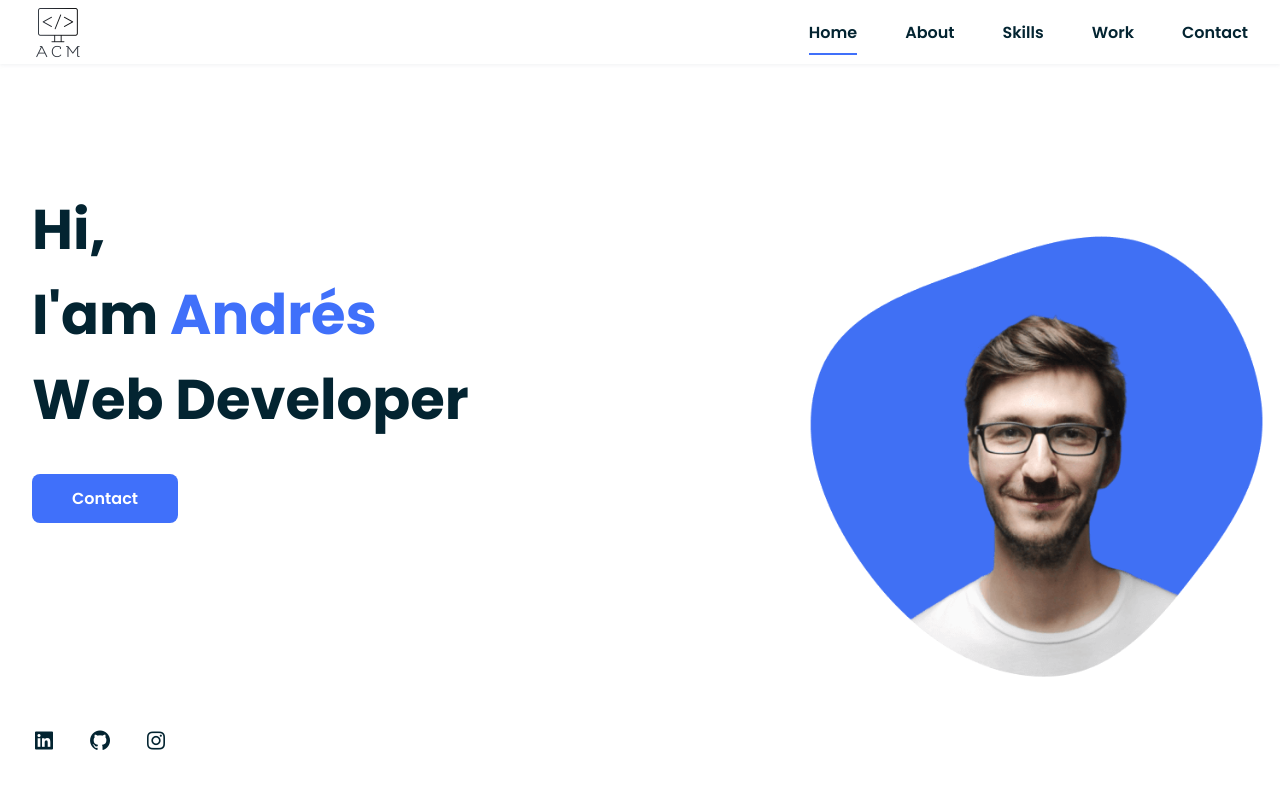
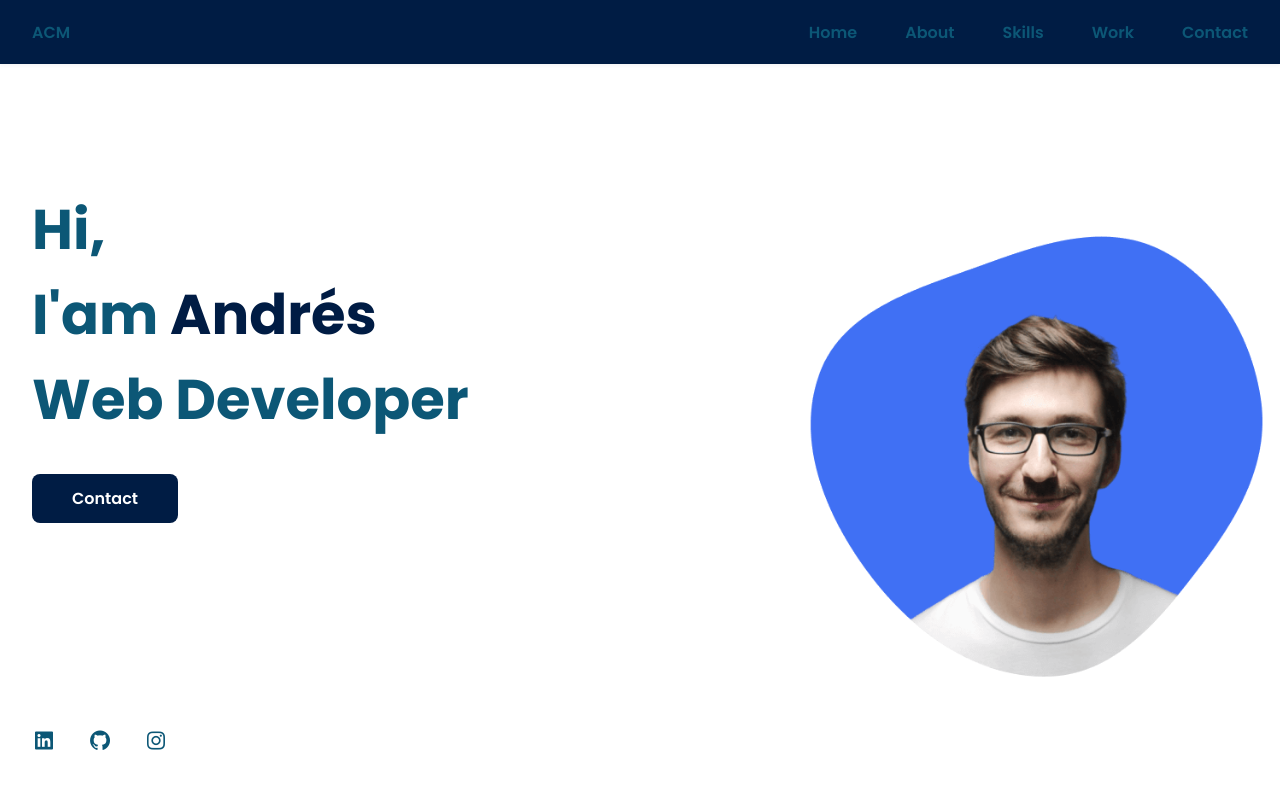
Before and after one commit to andrescastromamani/PortafolioACM, a plain HTML site: page index.html in a window 1280 px wide. Shown: the top 800 px of the page. Drawn offline with nearby package versions, Linux system fonts and the light colour scheme.

Commit message:
Actualizamos el navbar y paleta de colores

```diff
--- a/assets/css/styles.css
+++ b/assets/css/styles.css
@@ -9,8 +9,11 @@
 
 /*Colors*/
 :root{
-    --primary-color: #4070fa;
-    --secondary-color: #032431;
+    --primary-color: #001c44;
+    --secondary-color: #0C5776;
+    --third-color: #2C99AE;
+    --fourth-color: #C1FBFF;
+    --fifth-color: #F8DAD0;
 }
 
 /*Font and Tipografy*/
@@ -121,8 +124,8 @@ img{
     top: 0;
     left: 0;
     z-index: var(--z-fixed);
-    background-color: #fff;
     box-shadow: 0 1px 4px rgba(146, 161, 176, .15);
+    background-color: var(--primary-color);
 }
 
 /*Nav*/
@@ -132,6 +135,7 @@ img{
     justify-content: space-between;
     align-items: center;
     font-weight: var(--font-semi);
+
 }
 @media (max-width: 768px) {
     .nav-menu{
@@ -141,12 +145,13 @@ img{
         width: 80%;
         height: 100%;
         padding: 2rem;
-        background-color: var(--secondary-color);
+        background-color: var(--primary-color);
         transition: .5s;
     }
 }
 .nav-item{
     margin-bottom: var(--mb-4);
+    color: #fff;
 }
 .nav-link{
     position: relative;
--- a/index.html
+++ b/index.html
@@ -1,27 +1,30 @@
 <!DOCTYPE html>
 <html lang="en">
+
 <head>
     <meta charset="UTF-8">
     <meta http-equiv="X-UA-Compatible" content="IE=edge">
     <meta name="viewport" content="width=device-width, initial-scale=1.0">
+    <link rel="shortcut icon" href="assets/img/logo.png" type="image/x-icon">
     <!--Styles-->
     <link rel="stylesheet" href="assets/css/styles.css">
     <!--Box Icons-->
     <link href='https://unpkg.com/boxicons@2.0.7/css/boxicons.min.css' rel='stylesheet'>
     <title>acm</title>
 </head>
+
 <body>
     <!--Header-->
     <header class="l-header">
         <nav class="nav bd-grid">
             <div>
-                <a href="" class="nav-logo">
-                    <img src="assets/img/logoacm.png" alt="">
-                </a>
+                <a href="" class="nav-logo">ACM</a>
             </div>
             <div class="nav-menu" id="nav-menu">
                 <ul class="nav-list">
-                    <li class="nav-item"><a href="#home" class="nav-link active">Home</a></li>
+                    <li class="nav-item">
+                        <a href="#home" class="nav-link active">Home</a>
+                    </li>
                     <li class="nav-item"><a href="#about" class="nav-link">About</a></li>
                     <li class="nav-item"><a href="#skills" class="nav-link">Skills</a></li>
                     <li class="nav-item"><a href="#work" class="nav-link">Work</a></li>
@@ -45,8 +48,8 @@
             </div>
             <div class="home-social">
                 <a href="#" class="social-icon"><i class='bx bxl-linkedin-square'></i></a>
-                <a href="#" class="social-icon"><i class='bx bxl-github' ></i></a>
-                <a href="#" class="social-icon"><i class='bx bxl-instagram' ></i></a>
+                <a href="#" class="social-icon"><i class='bx bxl-github'></i></a>
+                <a href="#" class="social-icon"><i class='bx bxl-instagram'></i></a>
             </div>
             <div class="home-img">
                 <img src="assets/img/perfil.png" alt="perfil">
@@ -63,7 +66,9 @@
                 </div>
                 <div>
                     <h2 class="about-subtitle">I'am Andrés</h2>
-                    <p class="about-text">Lorem ipsum dolor sit amet, consectetur adipisicing elit. Sit voluptatem distinctio omnis ratione illum, laborum eum recusandae, vitae delectus, possimus fugiat voluptas sunt neque consequatur quo iusto a suscipit. Laborum!</p>
+                    <p class="about-text">Lorem ipsum dolor sit amet, consectetur adipisicing elit. Sit voluptatem
+                        distinctio omnis ratione illum, laborum eum recusandae, vitae delectus, possimus fugiat voluptas
+                        sunt neque consequatur quo iusto a suscipit. Laborum!</p>
                 </div>
             </div>
         </section>
@@ -75,10 +80,11 @@
             <div class="skills-container bd-grid">
                 <div>
                     <h2 class="skills-subtitle">Profesional Skills</h2>
-                    <p class="skills-text">Lorem ipsum dolor sit, amet consectetur adipisicing elit. Culpa excepturi molestiae est qui fuga.</p>
+                    <p class="skills-text">Lorem ipsum dolor sit, amet consectetur adipisicing elit. Culpa excepturi
+                        molestiae est qui fuga.</p>
                     <div class="skills-data">
                         <div class="skills-name">
-                            <i class='bx bxl-html5 skills-icon' ></i>
+                            <i class='bx bxl-html5 skills-icon'></i>
                             <span class="skills-name">HTML5</span>
                         </div>
                         <div class="skills-name">
@@ -98,7 +104,7 @@
                     </div>
                     <div class="skills-data">
                         <div class="skills-name">
-                            <i class='bx bxl-javascript skills-icon' ></i>
+                            <i class='bx bxl-javascript skills-icon'></i>
                             <span class="skills-name">JavaScript</span>
                         </div>
                         <div class="skills-name">
@@ -159,7 +165,7 @@
         <p class="footer-title">ACM</p>
         <div class="footer-social">
             <a href="#" class="footer-icon"><i class='bx bxl-facebook-circle'></i></a>
-            <a href="#" class="footer-icon"><i class='bx bxl-instagram' ></i></a>
+            <a href="#" class="footer-icon"><i class='bx bxl-instagram'></i></a>
             <a href="#" class="footer-icon"><i class='bx bxl-twitter'></i></a>
             <p>&#169;2021 copyright all right reserved</p>
         </div>
@@ -171,4 +177,5 @@
     <!--Main js-->
     <script src="assets/js/main.js"></script>
 </body>
+
 </html>
```
